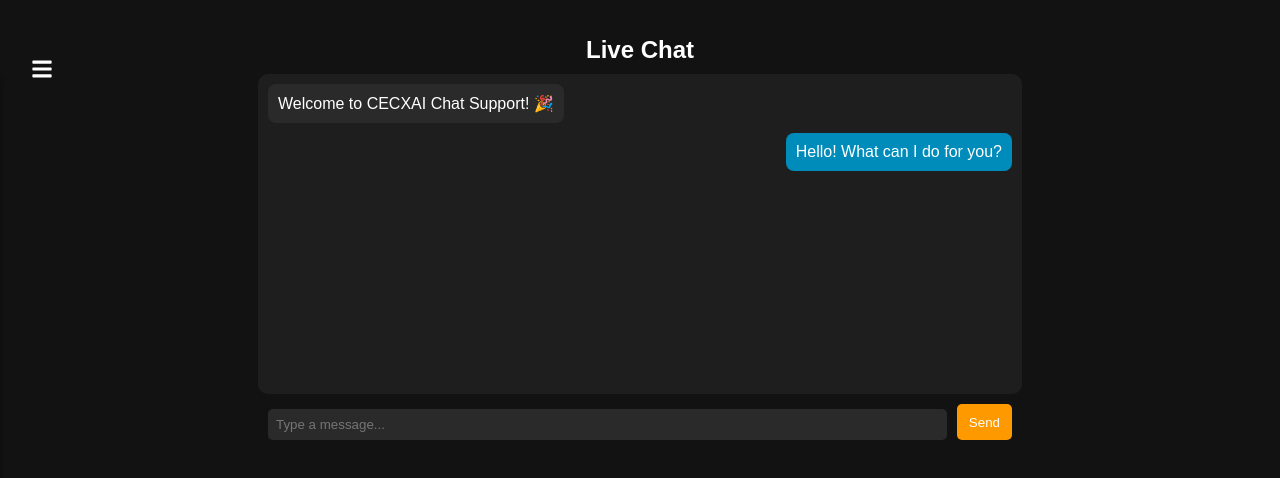
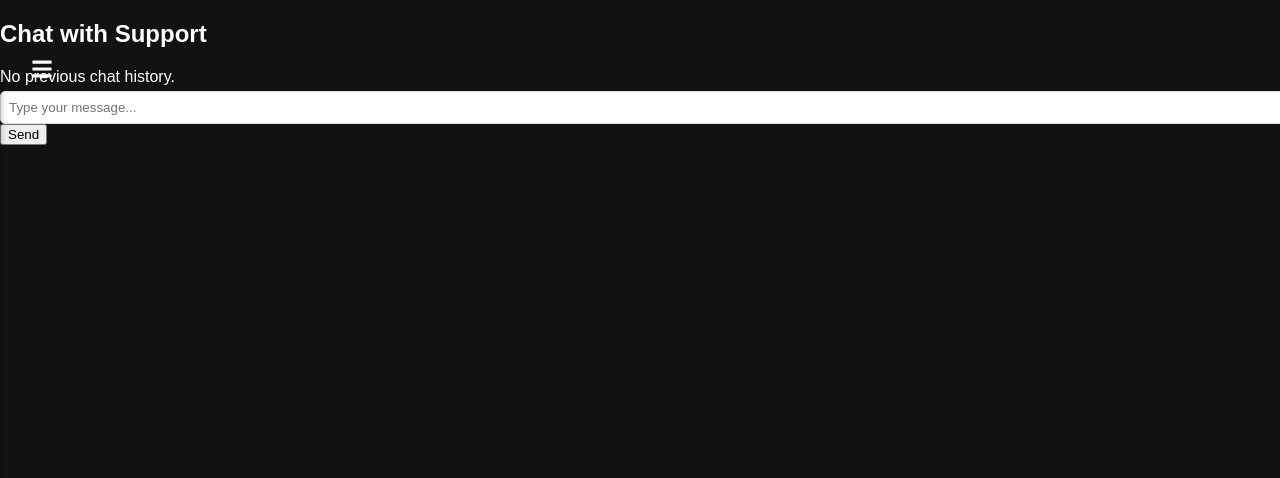
Before and after one commit to Martganan24/CCXPR, a React (Create React App) app in the folder cecxai-trading/: page /chat in a window 1280 px wide. Shown: the top 478 px of the page. Built offline with nearby package versions, Linux system fonts and the light colour scheme.

Commit message:
settings

```diff
--- a/cecxai-trading/src/pages/Chat.js
+++ b/cecxai-trading/src/pages/Chat.js
@@ -1,63 +1,66 @@
-import React, { useState } from "react";
-import { motion } from "framer-motion";
-import "../styles/Chat.css"; // ✅ Ensure this file exists
+import React, { useState, useEffect } from "react";
+import { useUser } from "../context/UserContext"; // Import UserContext
 
 function Chat() {
-  const [messages, setMessages] = useState([
-    { sender: "bot", text: "Welcome to CECXAI Chat Support! 🎉" },
-    { sender: "user", text: "Hello! What can I do for you?" },
-  ]);
-  const [input, setInput] = useState("");
+  const { user, chatHistory } = useUser(); // Access user data and chat history from UserContext
+  const [message, setMessage] = useState(""); // State for the user's current message
+  const [botReply, setBotReply] = useState(""); // State for bot reply
+  const [waitingForAdmin, setWaitingForAdmin] = useState(false); // To check if waiting for admin response
 
-  const sendMessage = () => {
-    if (input.trim() !== "") {
-      setMessages([...messages, { sender: "user", text: input }]);
-      setInput(""); // Clear input after sending
-      setTimeout(() => {
-        setMessages((prev) => [
-          ...prev,
-          { sender: "Admin", text: "Thank you! for reaching out to us. We have received your message and one of our team members will get in touch with you as soon as possible. We appreciate your patience and look forward to assisting you.! 🚀" },
-        ]);
-      }, 1000); // Simulated bot reply after 1 sec
-    }
+  // Handle sending a new message
+  const sendMessage = async () => {
+    if (!message) return; // Do not send empty messages
+
+    // Save user's message to chat history (simulated, save to backend)
+    const newMessage = { sender: "user", message };
+    const updatedChatHistory = [...chatHistory, newMessage];
+
+    // Simulate bot reply only once and wait for admin response
+    const botMessage = { sender: "bot", message: "Thank you for your message! Please wait for the admin to respond." };
+    setBotReply(botMessage.message); // Bot response
+    setWaitingForAdmin(true); // Set waiting for admin response
+
+    // Store the new message and bot reply in chat history
+    updatedChatHistory.push(botMessage);
+    // Here, you would also send the updated chat history to the backend (Supabase)
+
+    // Update the chat history in UserContext (you would also save to Supabase)
+    setMessage(""); // Clear input after sending
   };
 
   return (
-    <motion.div
-      className="chat-container"
-      initial={{ opacity: 0, y: 20 }}
-      animate={{ opacity: 1, y: 0 }}
-      transition={{ duration: 0.5 }}
-    >
-      <h1 className="chat-title">Live Chat</h1>
+    <div className="chat-container">
+      <h2>Chat with Support</h2>
 
-      {/* ✅ Messages Display */}
-      <div className="chat-box">
-        {messages.map((msg, index) => (
-          <motion.div
-            key={index}
-            className={`chat-message ${msg.sender}`}
-            initial={{ opacity: 0, y: 10 }}
-            animate={{ opacity: 1, y: 0 }}
-            transition={{ duration: 0.3 }}
-          >
-            {msg.text}
-          </motion.div>
-        ))}
+      {/* Display Chat History */}
+      <div className="chat-history">
+        {chatHistory.length > 0 ? (
+          chatHistory.map((chat, index) => (
+            <div key={index} className={`chat-message ${chat.sender}`}>
+              <p>{chat.message}</p>
+            </div>
+          ))
+        ) : (
+          <div>No previous chat history.</div> // If no chat history, display this message
+        )}
       </div>
 
-      {/* ✅ Chat Input */}
-      <div className="chat-input">
+      {/* Display Bot's Last Reply */}
+      {botReply && <div className="bot-reply">{botReply}</div>}
+
+      {/* User's Message Input */}
+      <div className="input-container">
         <input
           type="text"
-          placeholder="Type a message..."
-          value={input}
-          onChange={(e) => setInput(e.target.value)}
-          onKeyPress={(e) => e.key === "Enter" && sendMessage()} // Send on Enter
+          value={message}
+          onChange={(e) => setMessage(e.target.value)}
+          placeholder="Type your message..."
         />
-        <button onClick={sendMessage}>Send</button>
+        <button onClick={sendMessage} disabled={waitingForAdmin}>
+          Send
+        </button>
       </div>
-    </motion.div>
+    </div>
   );
 }
 
```
